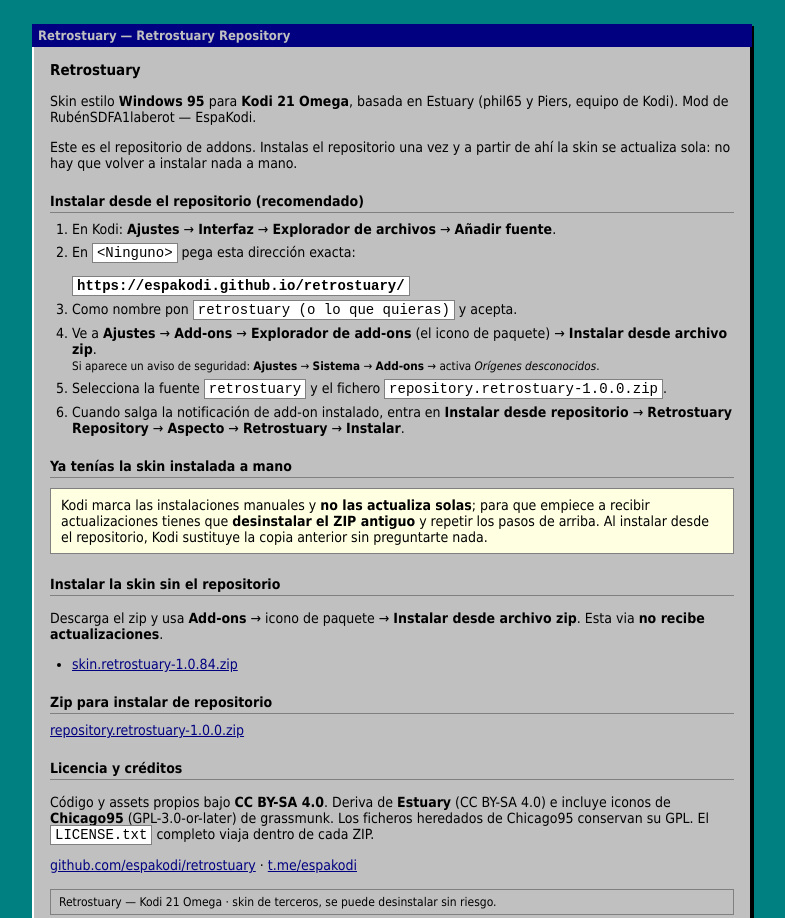
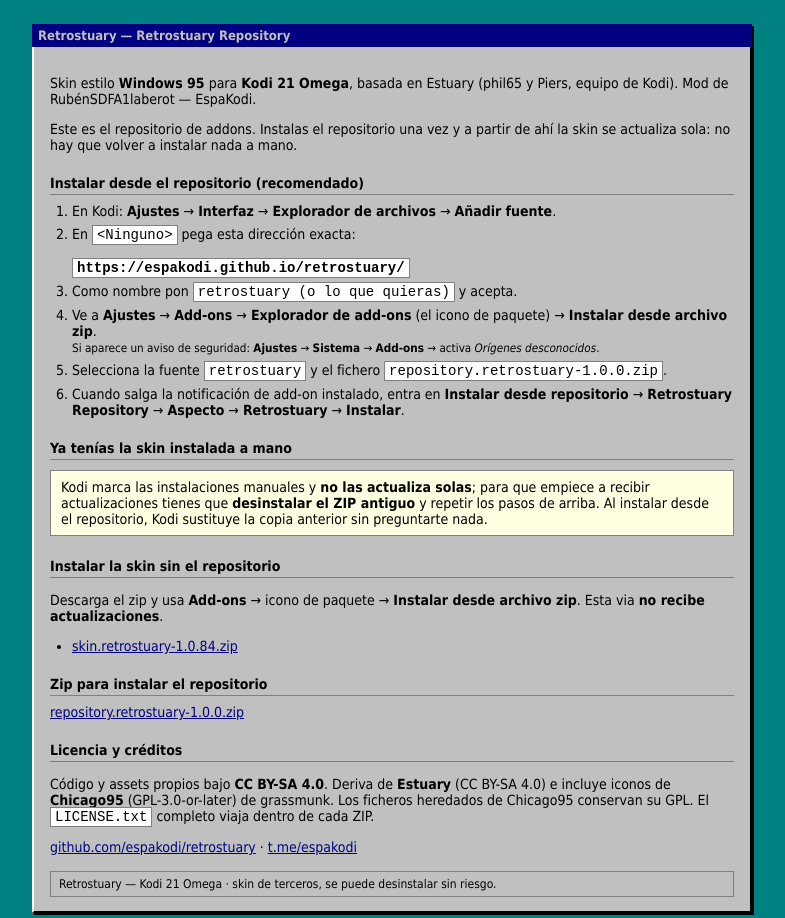
Before and after one commit to espakodi/retrostuary, a plain HTML site: page index.html in a window 1280 px wide. Shown: the top 918 px of the page, without its empty margins (248-1033 px from the left). Drawn offline with Linux system fonts and the light colour scheme.

Commit message:
Fix heading text for repository installation instructions

```diff
--- a/index.html
+++ b/index.html
@@ -38,7 +38,6 @@
 <div class="title">Retrostuary &mdash; Retrostuary Repository</div>
 <div class="body">
 
-<h1>Retrostuary</h1>
 <p>Skin estilo <strong>Windows 95</strong> para <strong>Kodi 21 Omega</strong>, basada en
 Estuary (phil65 y Piers, equipo de Kodi). Mod de RubénSDFA1laberot &mdash; EspaKodi.</p>
 <p>Este es el repositorio de addons. Instalas el repositorio una vez y a partir de
@@ -79,7 +78,7 @@
 <li><a href="skin.retrostuary/skin.retrostuary-1.0.84.zip">skin.retrostuary-1.0.84.zip</a></li>
 </ul>
 
-<h2>Zip para instalar de repositorio</h2>
+<h2>Zip para instalar el repositorio</h2>
 <a href="repository.retrostuary-1.0.0.zip">repository.retrostuary-1.0.0.zip</a><br>
 
 <h2>Licencia y créditos</h2>
```
